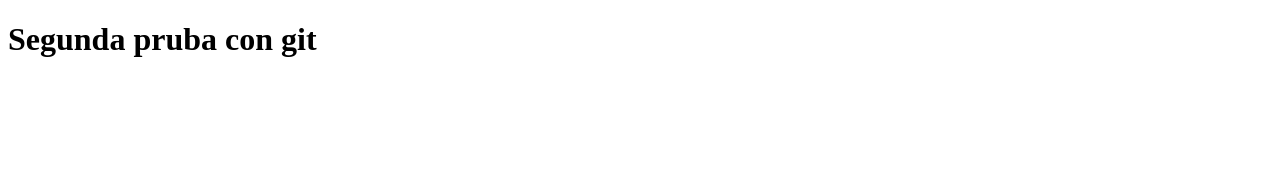
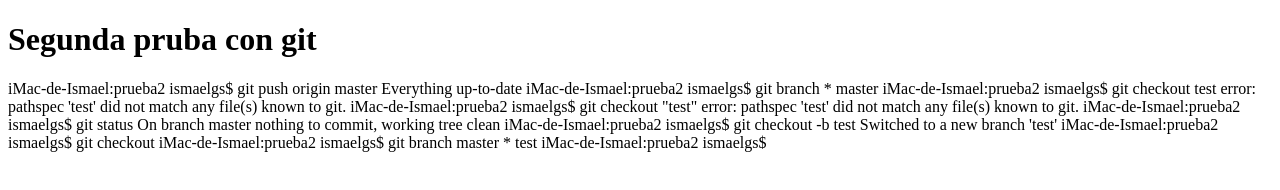
Before and after one commit to TomasValdivia/prueba2, a plain HTML site: page index.html in a window 1280 px wide. Drawn offline with Linux system fonts and the light colour scheme.

Commit message:
se agrego un nuevo parrafo al archivo index

```diff
--- a/index.html
+++ b/index.html
@@ -6,5 +6,25 @@
 </head>
 <body>
 	<h1>Segunda pruba con git</h1>
+	<p>
+		iMac-de-Ismael:prueba2 ismaelgs$ git push origin master
+		Everything up-to-date
+		iMac-de-Ismael:prueba2 ismaelgs$ git branch
+		* master
+		iMac-de-Ismael:prueba2 ismaelgs$ git checkout test
+		error: pathspec 'test' did not match any file(s) known to git.
+		iMac-de-Ismael:prueba2 ismaelgs$ git checkout "test"
+		error: pathspec 'test' did not match any file(s) known to git.
+		iMac-de-Ismael:prueba2 ismaelgs$ git status
+		On branch master
+		nothing to commit, working tree clean
+		iMac-de-Ismael:prueba2 ismaelgs$ git checkout -b test
+		Switched to a new branch 'test'
+		iMac-de-Ismael:prueba2 ismaelgs$ git checkout
+		iMac-de-Ismael:prueba2 ismaelgs$ git branch
+		  master
+		* test
+		iMac-de-Ismael:prueba2 ismaelgs$
+	</p>
 </body>
 </html>
```
